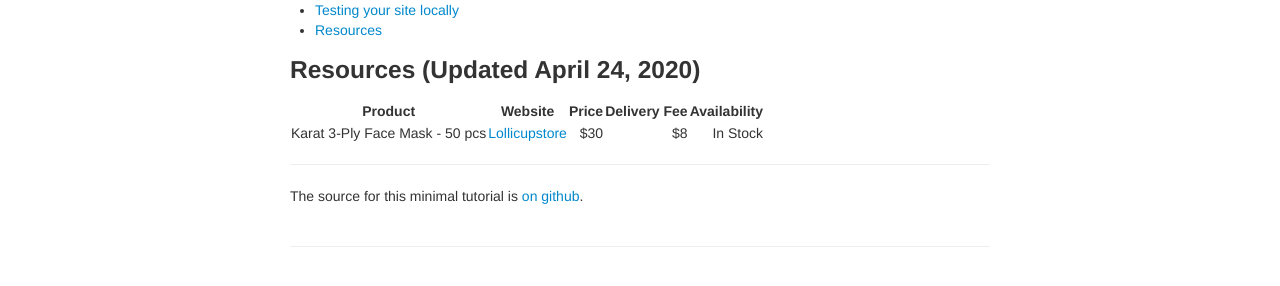
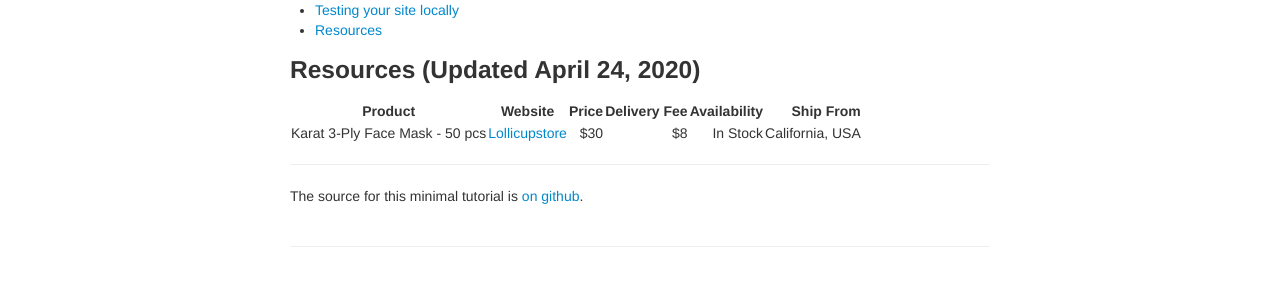
Before and after one commit to onyilam/masks, a Jekyll site: the page built from index.md, in a window 1280 px wide. Shown: the part 312-598 px from the top of the page. Built offline with Jekyll 4.4.1, drawn with Linux system fonts in a browser that asks for light colours.

Commit message:
added table

```diff
--- a/index.md
+++ b/index.md
@@ -23,9 +23,9 @@ For me, the painful aspects of making a website are
 
 ### Resources (Updated April 24, 2020)
 
-| Product  |      Website     |  Price |  Delivery Fee | Availability |
-|----------|:-------------:|----------:|----------:| --------------:|
-| Karat 3-Ply Face Mask - 50 pcs | [Lollicupstore](https://lollicupstore.com/karat-face-mask-with-elastic-ear-loop-50-pcs.html)  |    $30 | $8  | In Stock |
+| Product  |      Website     |  Price |  Delivery Fee | Availability | Ship From |
+|----------|:-------------:|----------:|----------:| --------------:| -----:|
+| Karat 3-Ply Face Mask - 50 pcs | [Lollicupstore](https://lollicupstore.com/karat-face-mask-with-elastic-ear-loop-50-pcs.html)  |    $30 | $8  | In Stock | California, USA|
 
 
 ---
```
